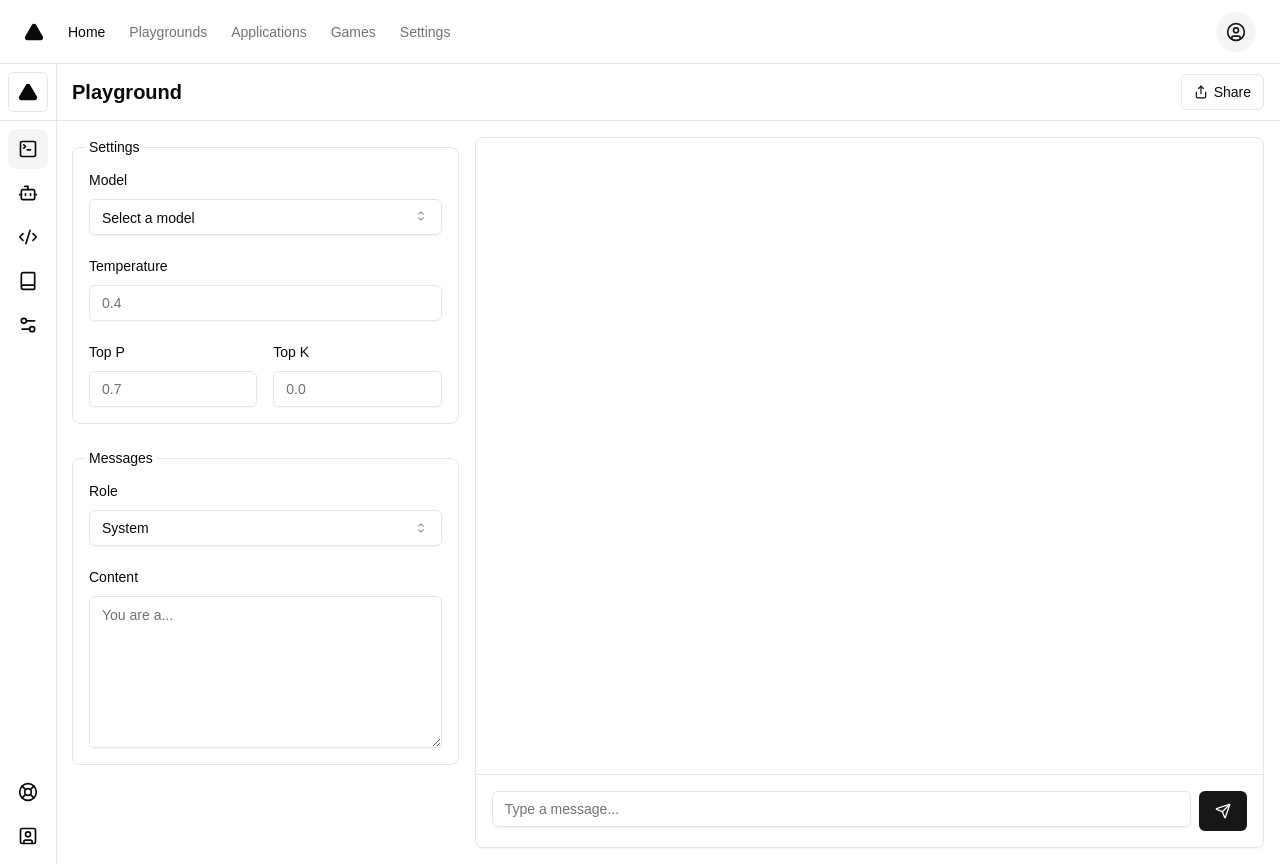
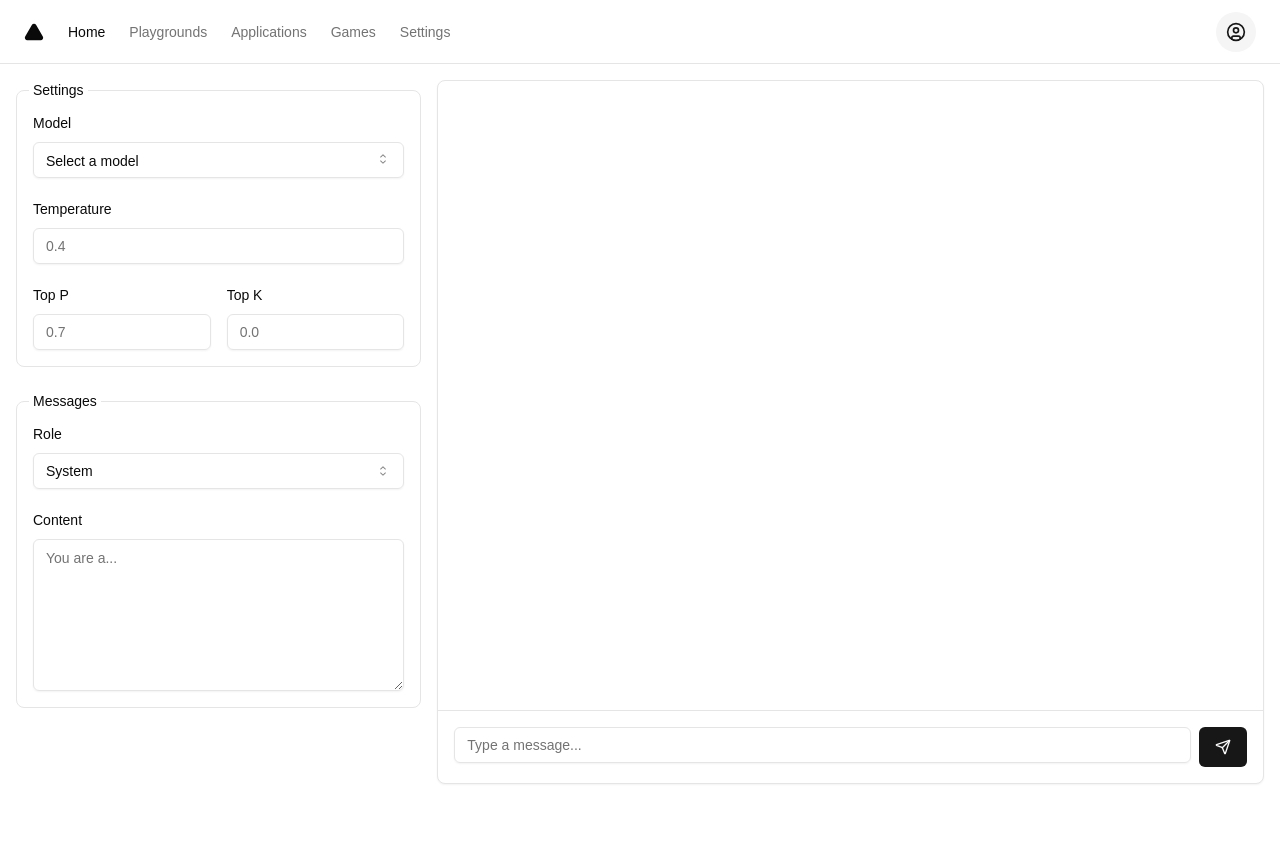
Before and after one commit to nnance/definitive-ai-playground, a Next.js app: page /chat in a window 1280 px wide. After the commit the page ends 800 px from the top, so only its background shows below. Built offline with nearby package versions, Linux system fonts and the light colour scheme.

Commit message:
remove additional header and navigation

```diff
--- a/app/chat/page.tsx
+++ b/app/chat/page.tsx
@@ -1,20 +1,6 @@
 "use client";
 
-import {
-  Bird,
-  Book,
-  Bot,
-  Code2,
-  LifeBuoy,
-  Rabbit,
-  Settings,
-  Settings2,
-  Share,
-  SquareTerminal,
-  SquareUser,
-  Triangle,
-  Turtle,
-} from "lucide-react";
+import { Bird, Rabbit, Settings, Turtle } from "lucide-react";
 
 import { Button } from "@/components/ui/button";
 import {
@@ -35,133 +21,7 @@ import {
   SelectValue,
 } from "@/components/ui/select";
 import { Textarea } from "@/components/ui/textarea";
-import {
-  Tooltip,
-  TooltipContent,
-  TooltipTrigger,
-} from "@/components/ui/tooltip";
 import { Chatbot } from "@/components/chatbot";
-
-function SideBar() {
-  return (
-    <aside className="inset-y fixed  left-0 z-20 flex h-full flex-col border-r">
-      <div className="border-b p-2">
-        <Button variant="outline" size="icon" aria-label="Home">
-          <Triangle className="size-5 fill-foreground" />
-        </Button>
-      </div>
-      <nav className="grid gap-1 p-2">
-        <Tooltip>
-          <TooltipTrigger asChild>
-            <Button
-              variant="ghost"
-              size="icon"
-              className="rounded-lg bg-muted"
-              aria-label="Playground"
-            >
-              <SquareTerminal className="size-5" />
-            </Button>
-          </TooltipTrigger>
-          <TooltipContent side="right" sideOffset={5}>
-            Playground
-          </TooltipContent>
-        </Tooltip>
-        <Tooltip>
-          <TooltipTrigger asChild>
-            <Button
-              variant="ghost"
-              size="icon"
-              className="rounded-lg"
-              aria-label="Models"
-            >
-              <Bot className="size-5" />
-            </Button>
-          </TooltipTrigger>
-          <TooltipContent side="right" sideOffset={5}>
-            Models
-          </TooltipContent>
-        </Tooltip>
-        <Tooltip>
-          <TooltipTrigger asChild>
-            <Button
-              variant="ghost"
-              size="icon"
-              className="rounded-lg"
-              aria-label="API"
-            >
-              <Code2 className="size-5" />
-            </Button>
-          </TooltipTrigger>
-          <TooltipContent side="right" sideOffset={5}>
-            API
-          </TooltipContent>
-        </Tooltip>
-        <Tooltip>
-          <TooltipTrigger asChild>
-            <Button
-              variant="ghost"
-              size="icon"
-              className="rounded-lg"
-              aria-label="Documentation"
-            >
-              <Book className="size-5" />
-            </Button>
-          </TooltipTrigger>
-          <TooltipContent side="right" sideOffset={5}>
-            Documentation
-          </TooltipContent>
-        </Tooltip>
-        <Tooltip>
-          <TooltipTrigger asChild>
-            <Button
-              variant="ghost"
-              size="icon"
-              className="rounded-lg"
-              aria-label="Settings"
-            >
-              <Settings2 className="size-5" />
-            </Button>
-          </TooltipTrigger>
-          <TooltipContent side="right" sideOffset={5}>
-            Settings
-          </TooltipContent>
-        </Tooltip>
-      </nav>
-      <nav className="mt-auto grid gap-1 p-2">
-        <Tooltip>
-          <TooltipTrigger asChild>
-            <Button
-              variant="ghost"
-              size="icon"
-              className="mt-auto rounded-lg"
-              aria-label="Help"
-            >
-              <LifeBuoy className="size-5" />
-            </Button>
-          </TooltipTrigger>
-          <TooltipContent side="right" sideOffset={5}>
-            Help
-          </TooltipContent>
-        </Tooltip>
-        <Tooltip>
-          <TooltipTrigger asChild>
-            <Button
-              variant="ghost"
-              size="icon"
-              className="mt-auto rounded-lg"
-              aria-label="Account"
-            >
-              <SquareUser className="size-5" />
-            </Button>
-          </TooltipTrigger>
-          <TooltipContent side="right" sideOffset={5}>
-            Account
-          </TooltipContent>
-        </Tooltip>
-      </nav>
-    </aside>
-  );
-}
 
 function SettingsDrawer() {
   return (
@@ -396,32 +256,14 @@ function SettingsSidebar() {
   );
 }
 
-function Header() {
-  return (
-    <header className="sticky top-0 z-10 flex h-[57px] items-center gap-1 border-b bg-background px-4">
-      <h1 className="text-xl font-semibold">Playground</h1>
-      <SettingsDrawer />
-      <Button variant="outline" size="sm" className="ml-auto gap-1.5 text-sm">
-        <Share className="size-3.5" />
-        Share
-      </Button>
-    </header>
-  );
-}
-
 export default function Dashboard() {
   return (
-    <div className="grid h-screen w-full pl-[56px]">
-      <SideBar />
-      <div className="flex flex-col">
-        <Header />
     <main className="grid flex-1 gap-4 overflow-auto p-4 md:grid-cols-2 lg:grid-cols-3">
       <SettingsSidebar />
       <div className="relative flex h-full min-h-[50vh] flex-col lg:col-span-2">
+        <SettingsDrawer />
         <Chatbot />
       </div>
     </main>
-      </div>
-    </div>
   );
 }
```
Lines whose indentation alone changed are shown as unchanged.
